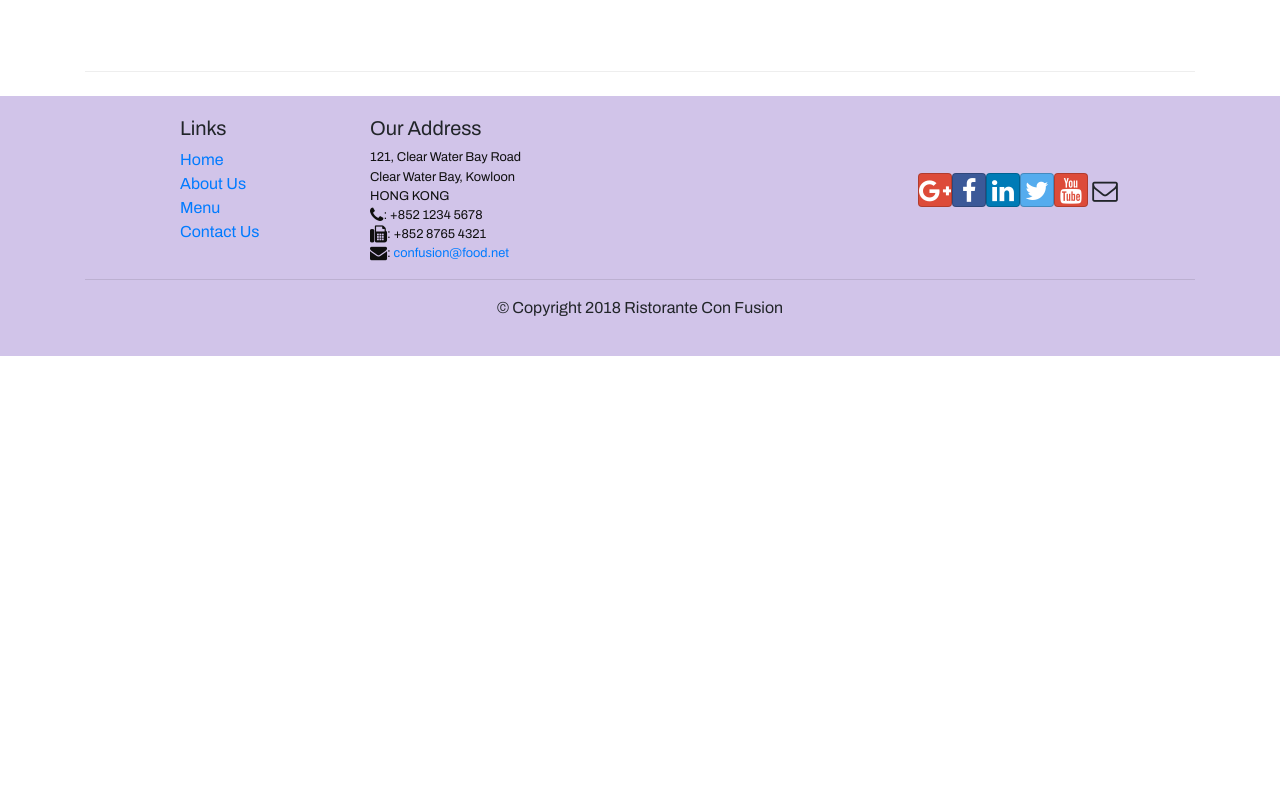
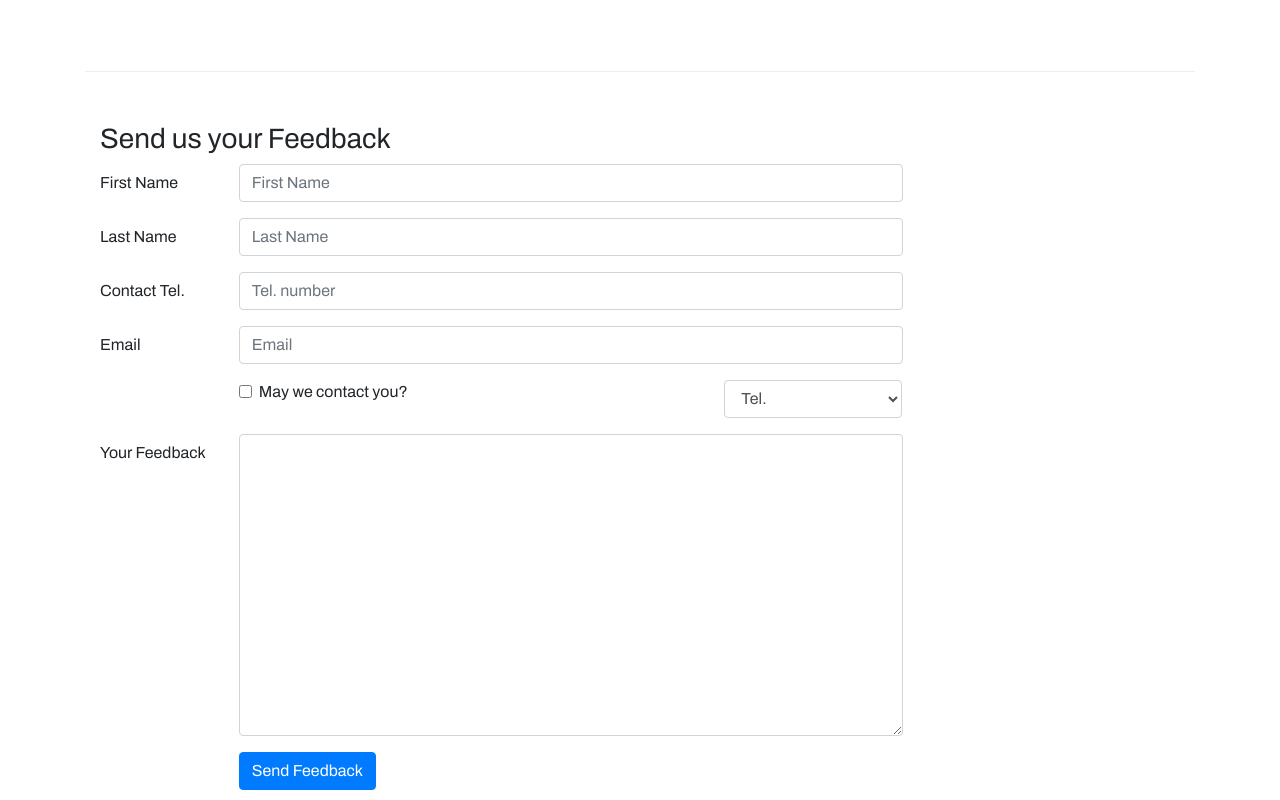
Before and after one commit to ibrahimhamed20/React_Confusion_Coursera, a React (Create React App) app: page /contactus in a window 1280 px wide. Shown: the part 800-1600 px from the top of the page. Before the commit the page ends 1156 px from the top, so only its background shows below. Built offline with nearby package versions, Linux system fonts and the light colour scheme.

Commit message:
Controlled Forms

```diff
--- a/package.json
+++ b/package.json
@@ -5,6 +5,7 @@
   "dependencies": {
     "bootstrap": "^4.1.3",
     "bootstrap-social": "^5.1.1",
+    "eslint": "^5.6.0",
     "font-awesome": "^4.7.0",
     "jquery": "^1.9.1",
     "jshint": "^2.9.6",
--- a/src/components/AboutComponent.js
+++ b/src/components/AboutComponent.js
@@ -9,7 +9,7 @@
         return (
             <Media className = 'col-12 mb-4'>
                 <Media left className ='col-2'>
-                    <img src = {leader.image}/>
+                    <img src = {leader.image} alt=""/>
                 </Media>
                 <Media body >
                     <Media heading>{leader.name}</Media>
--- a/src/components/ContactComponent.js
+++ b/src/components/ContactComponent.js
@@ -1,8 +1,39 @@
-import React from 'react';
-import { Breadcrumb, BreadcrumbItem } from 'reactstrap';
+import React, { Component } from 'react';
+import { Breadcrumb, BreadcrumbItem, Button, Form, FormGroup, Label, Input, Col } from 'reactstrap';
 import { Link } from 'react-router-dom';
 
-function Contact(props) {
+class Contact extends Component {
+    constructor(props){
+        super(props);
+        this.state ={
+            firstname: '',
+            lastname: '',
+            telnum: '',
+            email: '',
+            agree: false,
+            contactType: 'Tel.',
+            message: ''
+        };
+        this.handleSubmit = this.handleSubmit.bind(this);
+        this.handleInputChange = this.handleInputChange.bind(this);
+    }
+
+    handleInputChange(event) {
+        const target = event.target;
+        const value = target.type === 'checkbox' ? target.checked : target.value;
+        const name = target.name;
+        this.setState({
+            [name]: value
+        });
+    }
+
+    handleSubmit(event) {
+        console.log('Current State is: ' + JSON.stringify(this.state));
+        alert('Current State is: ' + JSON.stringify(this.state));
+        event.preventDefault();
+    }
+
+    render(){
         return(
             <div className="container">
                 <div className="row">
@@ -36,13 +67,114 @@
                     <div className="col-12 col-sm-11 offset-sm-1">
                         <div className="btn-group" role="group">
                             <a role="button" className="btn btn-primary" href="tel:+85212345678"><i className="fa fa-phone"></i> Call</a>
-                        <a role="button" className="btn btn-info"><i className="fa fa-skype"></i> Skype</a>
+                            <a role="button" className="btn btn-info" href="SkypeID:ibrahimhamed2016"><i className="fa fa-skype"></i> Skype</a>
                             <a role="button" className="btn btn-success" href="mailto:confusion@food.net"><i className="fa fa-envelope-o"></i> Email</a>
                         </div>
+                    </div>
+                </div>
+                <div className="row row-content">
+                   <div className="col-12">
+                      <h3>Send us your Feedback</h3>
+                   </div>
+                    <div className="col-12 col-md-9">
+                        <Form onSubmit={this.handleSubmit}>
+                            <FormGroup row>
+                                <Label htmlFor="firstname" md={2}>First Name</Label>
+                                <Col md={10}>
+                                    <Input
+                                        type="text"
+                                        id="firstname"
+                                        name="firstname"
+                                        placeholder="First Name"
+                                        value={this.state.firstname}
+                                        onChange={this.handleInputChange} />
+                                </Col>
+                            </FormGroup>
+                            <FormGroup row>
+                                <Label htmlFor="lastname" md={2}>Last Name</Label>
+                                <Col md={10}>
+                                    <Input
+                                        type="text"
+                                        id="lastname"
+                                        name="lastname"
+                                        placeholder="Last Name"
+                                        value={this.state.lastname}
+                                        onChange={this.handleInputChange} />
+                                </Col>
+                            </FormGroup>
+                            <FormGroup row>
+                                <Label htmlFor="telnum" md={2}>Contact Tel.</Label>
+                                <Col md={10}>
+                                    <Input
+                                        type="tel"
+                                        id="telnum"
+                                        name="telnum"
+                                        placeholder="Tel. number"
+                                        value={this.state.telnum}
+                                        onChange={this.handleInputChange} />
+                                </Col>
+                            </FormGroup>
+                            <FormGroup row>
+                                <Label htmlFor="email" md={2}>Email</Label>
+                                <Col md={10}>
+                                    <Input
+                                        type="email"
+                                        id="email"
+                                        name="email"
+                                        placeholder="Email"
+                                        value={this.state.email}
+                                        onChange={this.handleInputChange} />
+                                </Col>
+                            </FormGroup>
+                            <FormGroup row>
+                                <Col md={{size: 6, offset: 2}}>
+                                    <FormGroup check>
+                                        <Label check>
+                                            <Input
+                                                type="checkbox"
+                                                name="agree"
+                                                checked={this.state.agree}
+                                                onChange={this.handleInputChange} /> {' '}
+                                            <strong>May we contact you?</strong>
+                                        </Label>
+                                    </FormGroup>
+                                </Col>
+                                <Col md={{size: 3, offset: 1}}>
+                                    <Input
+                                        type="select"
+                                        name="contactType"
+                                        value={this.state.contactType}
+                                        onChange={this.handleInputChange}>
+                                            <option>Tel.</option>
+                                            <option>Email</option>
+                                    </Input>
+                                </Col>
+                            </FormGroup>
+                            <FormGroup row>
+                                <Label htmlFor="message" md={2}>Your Feedback</Label>
+                                <Col md={10}>
+                                    <Input
+                                        type="textarea"
+                                        id="message"
+                                        name="message"
+                                        rows="12"
+                                        value={this.state.message}
+                                        onChange={this.handleInputChange} />
+                                </Col>
+                            </FormGroup>
+                            <FormGroup row>
+                                <Col md={{size: 10, offset: 2}}>
+                                    <Button type="submit" color="primary">
+                                        Send Feedback
+                                    </Button>
+                                </Col>
+                            </FormGroup>
+                        </Form>
                     </div>
                 </div>
             </div>
         );
     }
+}
 
 export default Contact;
```
Also changed, not shown: 1 other file (tests, documents, lock files or other folders). Lines whose indentation alone changed are shown as unchanged.
